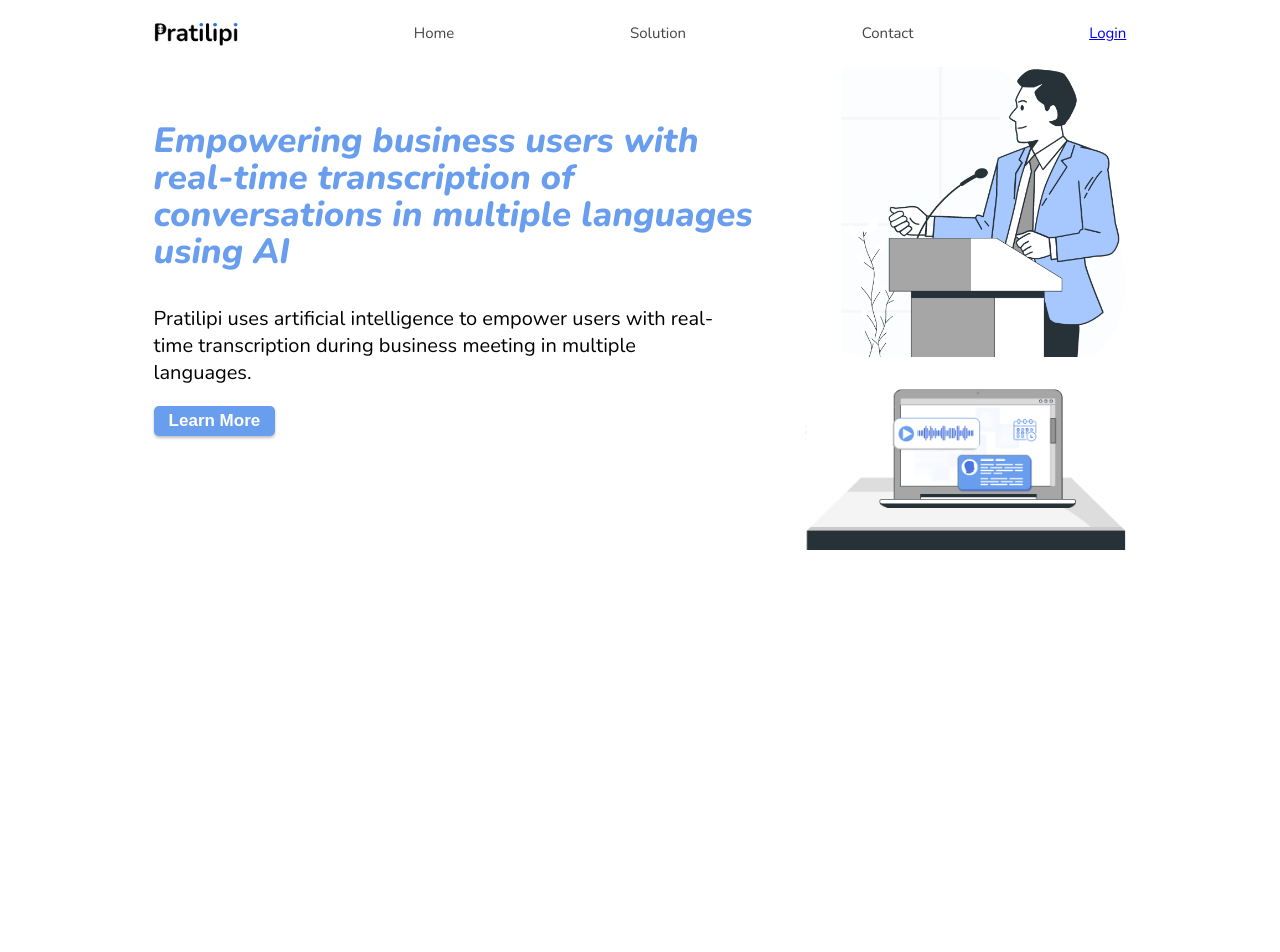
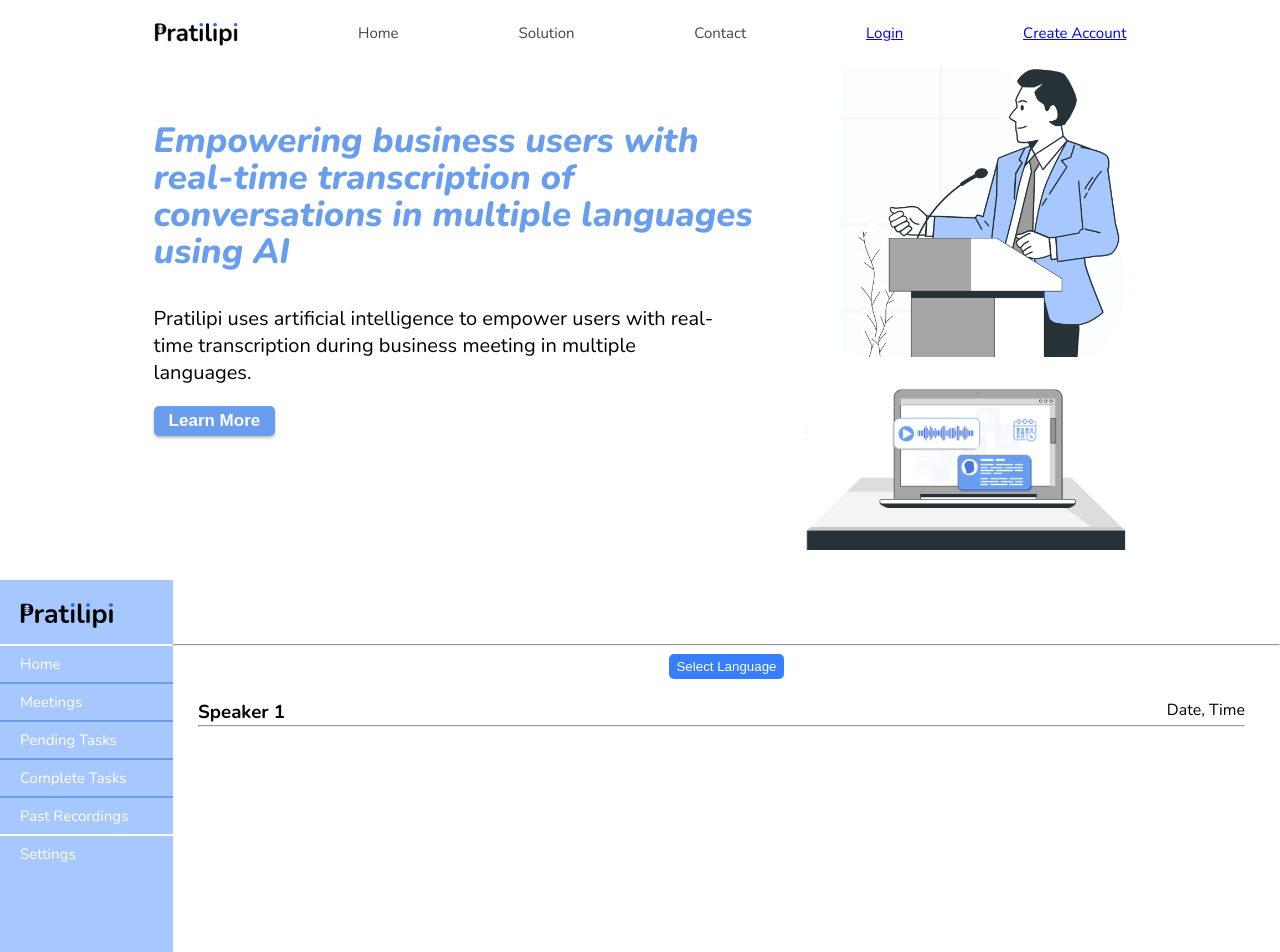
Before and after one commit to bhumi-cka/Pratilipi, a React (Create React App) app: page / in a window 1280 px wide. Shown: the top 952 px of the page. Before the commit the page ends 800 px from the top, so only its background shows below. Built offline with nearby package versions, Linux system fonts and the light colour scheme.

Commit message:
Created UI for Audio transcription

```diff
--- a/public/styles.css
+++ b/public/styles.css
@@ -229,7 +229,6 @@ body {
 
 .create-account {
     display: flex;
-    margin-top: 20px;
     width: 100%;
     height: 570px;
 }
@@ -297,3 +296,97 @@ body {
     border: none;
     color: white;
 }
+
+/* Create account end */
+
+/* Audio Input Begin */
+
+.audio-input {
+    display: flex;
+    margin-top: 30px;
+}
+
+/* Left side begin */
+
+.left-audio {
+    background-color: var(--lighter-purple);
+    width: 200px;
+    height: 569px;
+}
+
+.left-audio > img {
+    height: 30px;
+    margin-top: 20px;
+    margin-left: 20px;
+    margin-bottom: 0;
+}
+
+.left-audio > p {
+    color: white;
+    margin-left: 20px;
+    font-size: 15px;
+    margin-block: 7px;
+}
+
+.white-hr {
+    border: 1px solid white;
+}
+
+.blue-hr {
+    border: 1px solid var(--darker-purle);
+}
+
+
+
+
+/* Right side audio */
+
+.right-audio {
+    width: 100%;
+}
+
+.right-audio > hr {
+    margin-top: 64px;
+}
+
+.select-lang-div {
+    display: flex;
+    justify-content: center;
+}
+
+.select-language {
+    padding: 5px 7px;
+    background-color: var(--button-blue);
+    color: white;
+    border: none;
+    border-radius: 5px;
+}
+
+.transcript {
+    margin-left: 25px;
+    margin-right: 35px;
+}
+
+.transcript-head {
+    display: flex;
+    justify-content: space-between;
+    margin-top: 20px;
+}
+
+.transcript-head > h3 {
+    margin: 0;
+    vertical-align:auto;
+}
+
+.transcript-head > p {
+    margin: 0;
+}
+
+.transcript > hr {
+    margin: 0;
+    /* padding: 0; */
+}
+
+.start-record, .stop-record {
+    margin: 20px;
+}
--- a/src/components/LandingPageComponents/navbar.jsx
+++ b/src/components/LandingPageComponents/navbar.jsx
@@ -1,6 +1,6 @@
 import React from "react";
 import Image from "../Images/logo.png";
-import LoginPage from "../loginpage.jsx";
+import LoginPage from "../loginPage.jsx";
 import { Link } from "react-router-dom";
 
 function Navbar() {
@@ -14,6 +14,9 @@ function Navbar() {
             <a class="login-nav">
                 <Link to="/login">Login</Link>
             </a>
+            <a class="create-acc-nav">
+                <Link to="/signup">Create Account</Link>
+            </a>
         </div>
     )
 }
--- a/src/components/app.jsx
+++ b/src/components/app.jsx
@@ -1,17 +1,22 @@
 import React from "react";
-import LandingPage from "./landingpage";
-import LoginPage from "./loginpage";
-// import CreateAccount from "./createaccount";
+import LandingPage from "./landingPage";
+import LoginPage from "./loginPage";
+import CreateAccount from "./createAccount";
 import { BrowserRouter as Router, Route, Routes } from 'react-router-dom';
+import AudioInput from "./audioInput";
 
 function App() {
     return (
+        <div>
             <Router>
                 <Routes>
                 <Route path="/" element={<LandingPage />} />
                 <Route path="/login" element={<LoginPage />} />
+                <Route path="/signup" element={<CreateAccount />} />
                 </Routes>
             </Router>
+            <AudioInput />
+        </div>
     );
 }
 
--- /dev/null
+++ b/src/components/audioInput.jsx
@@ -0,0 +1,60 @@
+import React, { useState } from "react";
+import Logo from "./Images/logo-purple-bg.png";
+
+function AudioInput() {
+
+    const [recording, setRecording] = useState(false);
+
+    function startRecording() {
+        setRecording(true);
+        alert("Recording");
+    }
+
+    function stopRecording() {
+        setRecording(false);
+        alert("Stopped Recording");
+    }
+
+    return (
+        <div class="audio-input">
+
+            <div class="left-audio">
+                <img src={Logo} alt="logo"></img>
+                <hr class="white-hr"></hr>
+                <p>Home</p>
+                <hr class="blue-hr"></hr>
+                <p>Meetings</p>
+                <hr class="blue-hr"></hr>
+                <p>Pending Tasks</p>
+                <hr class="blue-hr"></hr>
+                <p>Complete Tasks</p>
+                <hr class="blue-hr"></hr>
+                <p>Past Recordings</p>
+                <hr class="white-hr"></hr>
+                <p>Settings</p>
+
+            </div>
+
+            <div class="right-audio">
+                <hr></hr>
+                <div class="select-lang-div">
+                    <button class="select-language">Select Language</button>
+                </div>
+                <div class="transcript">
+                    <div class="transcript-head">
+                        <h3>Speaker 1</h3>
+                        <p>Date, Time</p>
+                    </div>
+                    <hr></hr>
+                </div>
+
+
+
+                {/* <button onClick={startRecording} class="start-record">Start</button> */}
+                {/* <button onClick={stopRecording} class="stop-record">Stop</button> */}
+            </div>
+        </div>
+    )
+}
+
+export default AudioInput;
```
Lines whose indentation alone changed are shown as unchanged.
